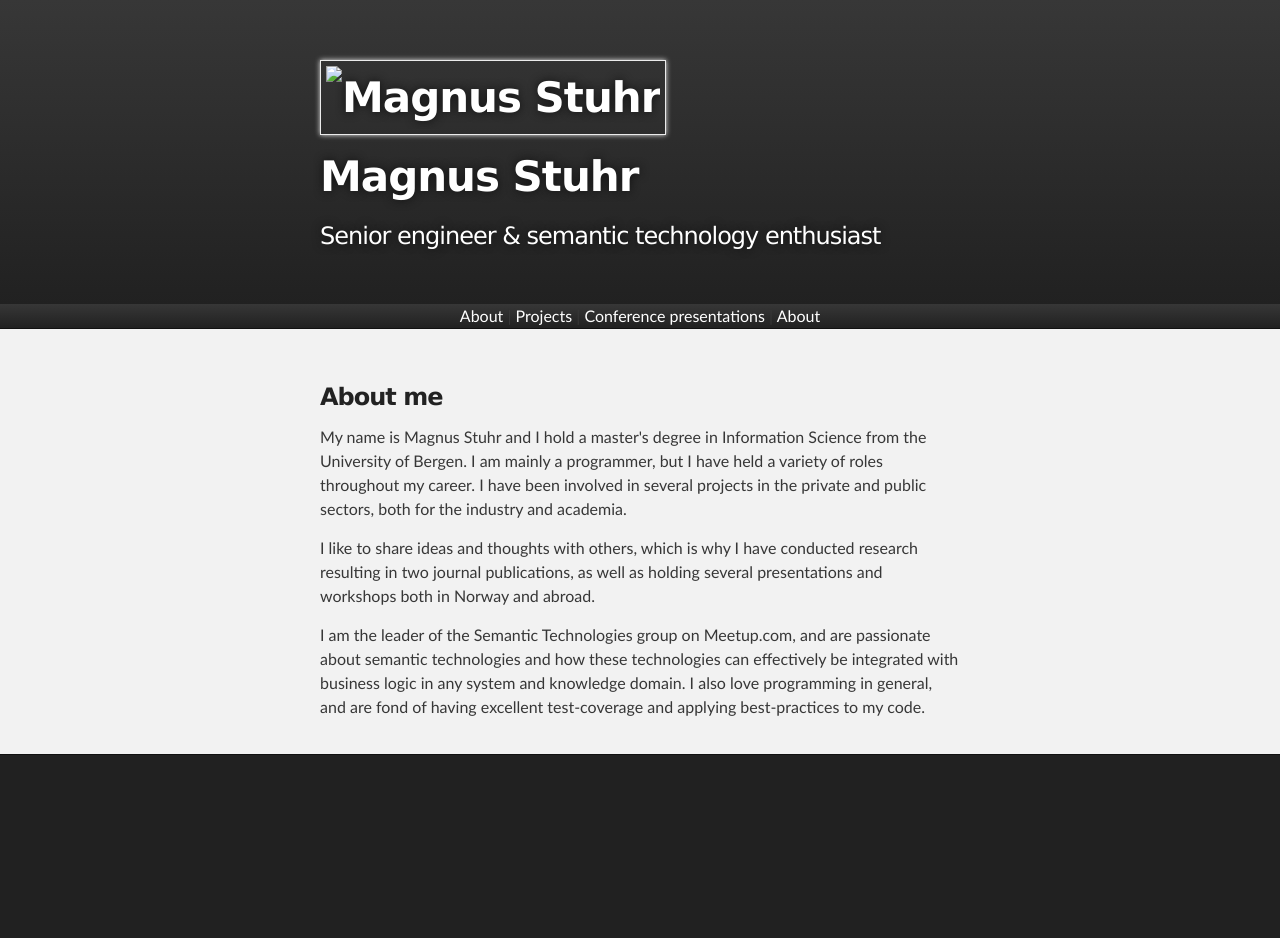
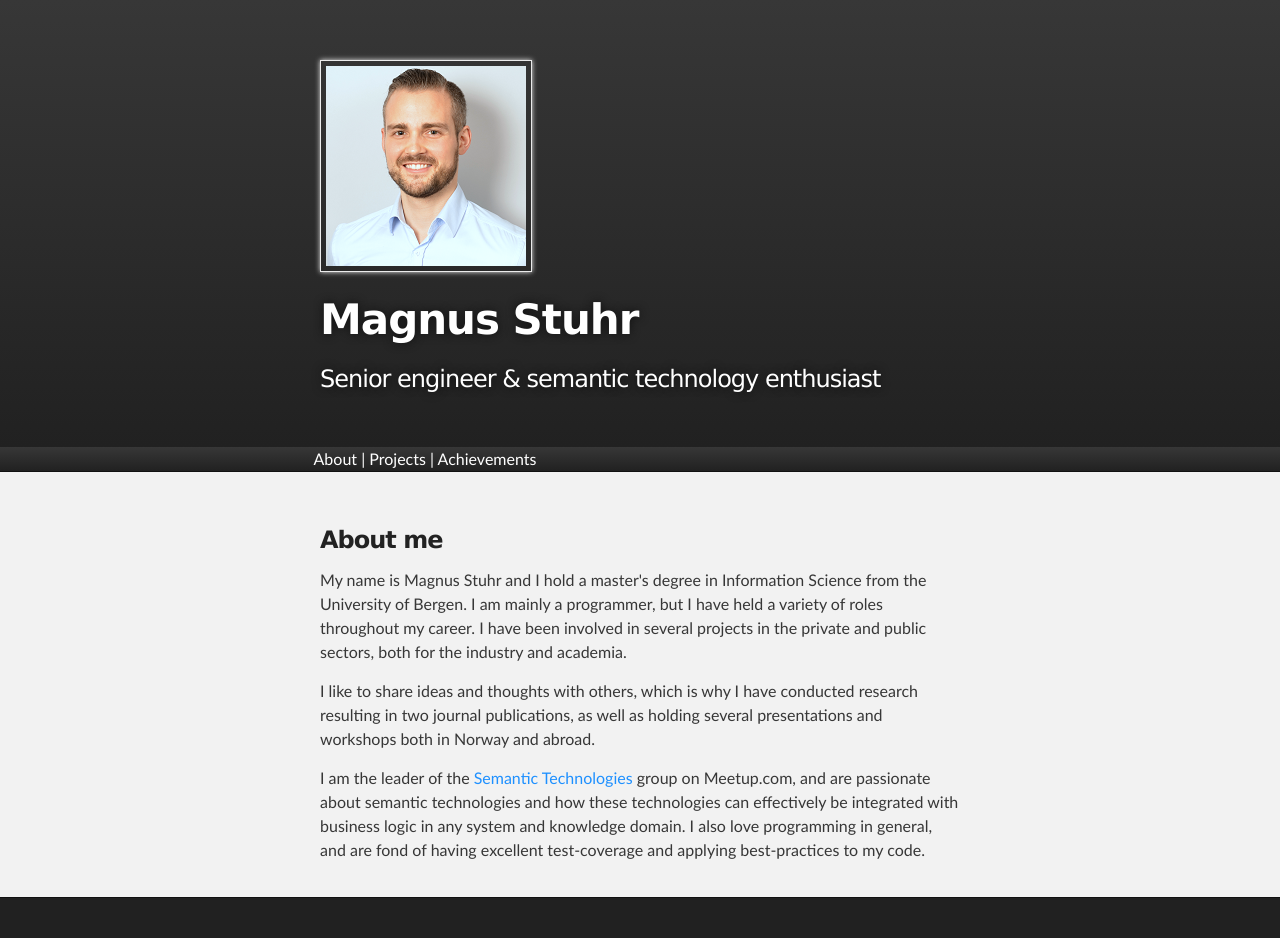
Before and after one commit to magnusstuhr/magnusstuhr.github.io, a plain HTML site: page index.html in a window 1280 px wide. Before the commit the page ends 800 px from the top, so only its background shows below. Drawn offline with Linux system fonts and the light colour scheme.

Commit message:
Fixed the menu.

```diff
--- a/index.html
+++ b/index.html
@@ -16,14 +16,14 @@
     <!-- HEADER -->
     <div id="header_wrap" class="outer">
         <header class="inner">
-          <h1 id="project_title"><img src="images/magnusstuhr_cv.png" alt="Magnus Stuhr"></h1>
+          <img src="images/magnus_stuhr_cv.png" alt="Magnus Stuhr"></img>
           <h1 id="project_title">Magnus Stuhr</h1>
           <h2 id="project_tagline">Senior engineer &amp; semantic technology enthusiast</h2>
 
         </header>
     </div>
 
-    <div id="menu"><a href="test.org">About</a> | <a href="test.org">Projects</a>  | <a href="test.org">Conference presentations</a>  | <a href="test.org">About</a> </div>
+    <div id="menu"><a href="https://magnusstuhr.github.io">About</a> | <a href="projects.html">Projects</a>  | <a href="achievements.html">Achievements</a></div>
 
     <!-- MAIN CONTENT -->
     <div id="main_content_wrap" class="outer">
@@ -35,7 +35,7 @@
 
 <p>I like to share ideas and thoughts with others, which is why I have conducted research resulting in two journal publications, as well as holding several presentations and workshops both in Norway and abroad.</p>
 
-<p>I am the leader of the Semantic Technologies group on Meetup.com, and are passionate about semantic technologies and how these technologies can effectively be integrated with business logic in any system and knowledge domain. I also love programming in general, and are fond of having excellent test-coverage and applying best-practices to my code.</p>
+<p>I am the leader of the <a href="https://www.meetup.com/semantictechnologies/" target="blank">Semantic Technologies</a> group on Meetup.com, and are passionate about semantic technologies and how these technologies can effectively be integrated with business logic in any system and knowledge domain. I also love programming in general, and are fond of having excellent test-coverage and applying best-practices to my code.</p>
       </section>
     </div>
 
--- a/stylesheets/stylesheet.css
+++ b/stylesheets/stylesheet.css
@@ -103,7 +103,7 @@ footer p {
 
 a {
   text-decoration: none;
-  color: #FFF;
+  color: #1E90FF;
   text-shadow: none;
 
   transition: color 0.5s ease;
@@ -307,8 +307,13 @@ Full-Width Styles
   background: -o-linear-gradient(top, #373737, #212121);
   background: linear-gradient(top, #373737, #212121);
   text-align: center;
+  text-indent: -430px;
   position:relative ;
-  padding: -3px 30px 10px;
+  color: white;
+}
+
+#menu a:link {
+	color: white;
 }
 
 #project_title {
```
